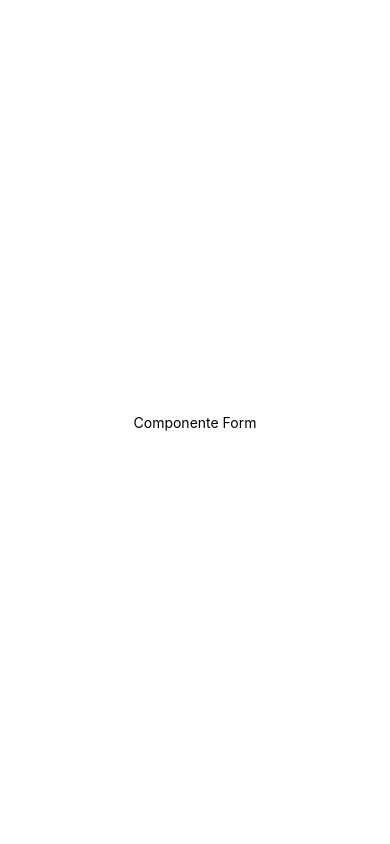
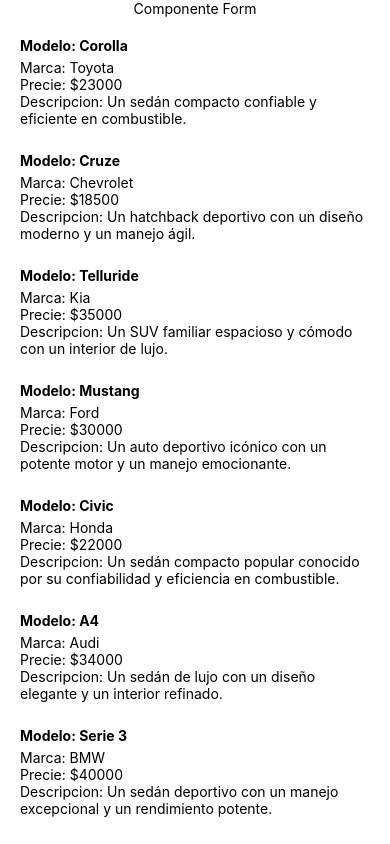
Before and after one commit to LilyPorto/ConstruccionCinco, a React Native app: screen /catalogue in a window 390 px wide. Built offline with nearby package versions, Linux system fonts and the light colour scheme.

Commit message:
Se creo el componente catalogue e item catalogue como la data y se actualizo el App

```diff
--- a/App.js
+++ b/App.js
@@ -1,11 +1,13 @@
 import { StatusBar } from 'expo-status-bar';
-import { StyleSheet, Text, View } from 'react-native';
+import { StyleSheet, View } from 'react-native';
 import FormComponent from './src/components/FormComponent';
+import CatalogueComponent from './src/components/CatalogueComponent';
 
 export default function App() {
   return (
     <View style={styles.container}>
       <FormComponent />
+      <CatalogueComponent />
       <StatusBar style="auto" />
     </View>
   );
--- /dev/null
+++ b/src/components/CatalogueComponent.jsx
@@ -0,0 +1,17 @@
+import catalogue from "../data/catalogue"
+import { View, FlatList, Text } from "react-native"
+import CatalogueItemComponent from "./CatologueItemComponent"
+
+const CatalogueComponent = () => {
+    return (
+        <FlatList
+            data={catalogue}
+            ItemSeparatorComponent={<Text></Text>}
+            renderItem={({ item: vehicle }) => (
+               <CatalogueItemComponent {... vehicle} />
+            )}
+        />
+    )
+}
+
+export default CatalogueComponent
--- /dev/null
+++ b/src/components/CatologueItemComponent.jsx
@@ -0,0 +1,13 @@
+import React from "react"
+import { View, Text } from "react-native"
+
+const CatalogueItemComponent = (props) => (
+    <View key={props.id} style={{ padding: 20, paddingBottom:5, PaddingTop: 5}}>
+        <Text style={{ fontWeight: 'bold', marginBottom: 5 }}>Modelo: {props.modelo}</Text>
+        <Text>Marca: {props.marca}</Text>
+        <Text>Precie: ${props.precio}</Text>
+        <Text>Descripcion: {props.descripcion}</Text>
+    </View>
+)
+
+export default CatalogueItemComponent
--- /dev/null
+++ b/src/data/catalogue.js
@@ -0,0 +1,75 @@
+export default [
+    {
+      id: 1,
+      marca: "Toyota",
+      modelo: "Corolla",
+      imagen: "[Imagen externa de Toyota Corolla](https://www.toyota.com/espanol/modelos/corolla/images/exterior-main.jpg)",
+      precio: 23000,
+      descripcion: "Un sedán compacto confiable y eficiente en combustible."
+    },
+    {
+      id: 2,
+      marca: "Chevrolet",
+      modelo: "Cruze",
+      imagen: "[Imagen externa de Chevrolet Cruze](https://www.chevrolet.com/content/dam/chevrolet/en/us/vehicles/cruze/2023/exterior/main.jpg)",
+      precio: 18500,
+      descripcion: "Un hatchback deportivo con un diseño moderno y un manejo ágil."
+    },
+    {
+      id: 3,
+      marca: "Kia",
+      modelo: "Telluride",
+      imagen: "[Imagen externa de Kia Telluride](https://www.kia.com/us/telluride/images/exterior-main.jpg)",
+      precio: 35000,
+      descripcion: "Un SUV familiar espacioso y cómodo con un interior de lujo."
+    },
+    {
+      id: 4,
+      marca: "Ford",
+      modelo: "Mustang",
+      imagen: "[Imagen externa de Ford Mustang](https://www.ford.com/content/dam/ford/en_US/vehicles/mustang/2023/exterior/main.jpg)",
+      precio: 30000,
+      descripcion: "Un auto deportivo icónico con un potente motor y un manejo emocionante."
+    },
+    {
+      id: 5,
+      marca: "Honda",
+      modelo: "Civic",
+      imagen: "[Imagen externa de Honda Civic](https://auto.honda.com/images/2023/civic/exterior-main.jpg)",
+      precio: 22000,
+      descripcion: "Un sedán compacto popular conocido por su confiabilidad y eficiencia en combustible."
+    },
+    // 6 nuevos items añadidos:
+    {
+      id: 6,
+      marca: "Audi",
+      modelo: "A4",
+      imagen: "[Imagen externa de Audi A4](https://www.audi.com/dam/assets/models/a4/sedan/2023/exterior/a4-sedan-exterior-hero-image-mmy2023-desktop.jpg)",
+      precio: 34000,
+      descripcion: "Un sedán de lujo con un diseño elegante y un interior refinado."
+    },
+    {
+      id: 7,
+      marca: "BMW",
+      modelo: "Serie 3",
+      imagen: "[Imagen externa de BMW Serie 3](https://www.bmw.com/content/dam/bmw/en_US/vehicles/2023/3-series/sedan/exterior/2023-3-series-sedan-exterior-hero-image-mmy2023-desktop.jpg)",
+      precio: 40000,
+      descripcion: "Un sedán deportivo con un manejo excepcional y un rendimiento potente."
+    },
+    {
+      id: 8,
+      marca: "Mercedes-Benz",
+      modelo: "Clase C",
+      imagen: "[Imagen externa de Mercedes-Benz Clase C](https://media.mercedes-benz.com/en/starting-page/c-class/c-class-w206/exterior/c-class-w206-exterior-hero-image-mmy2023-desktop.jpg)",
+      precio: 45000,
+      descripcion: "Un sedán de lujo con tecnología de vanguardia y un diseño vanguardista."
+    },
+    {
+      id: 9,
+      marca: "Volvo",
+      modelo: "XC90",
+      imagen: "[Imagen externa de Volvo XC90](https://www.volvocars.com/content/dam/volvo/cars/V90/exterior/v90-exterior-hero-image-mmy2023-desktop.jpg)",
+      precio: 50000,
+      descripcion: "Un SUV de lujo con un diseño elegante y un interior espacioso."
+    }
+]
```
